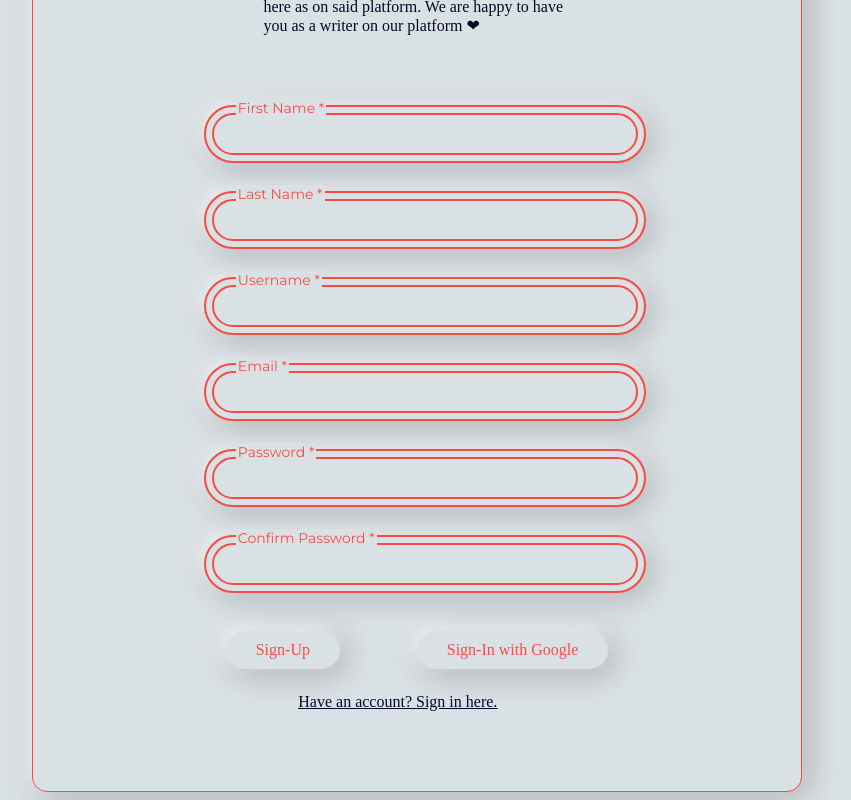
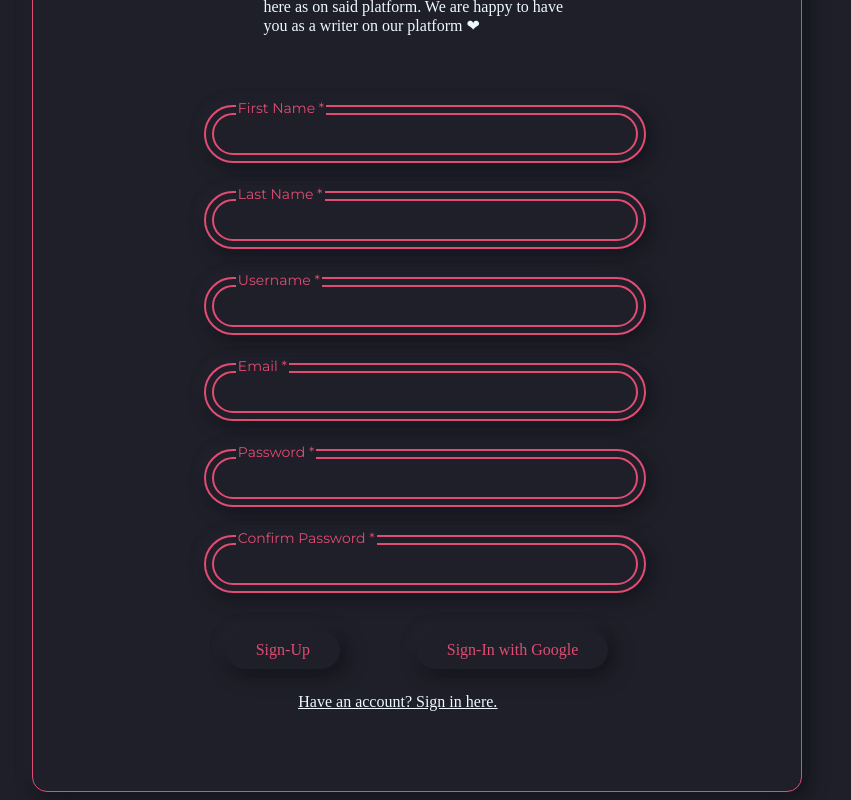
Before and after one commit to Nexalys/Echoes, a React (Vite) app in the folder frontend/: page /sign-up in a window 1280 px wide. Shown: the part 368-1168 px from the top of the page, without its empty margins (223-1074 px from the left). Built offline with nearby package versions, Linux system fonts and the light colour scheme.

Commit message:
updated signup page

```diff
--- a/frontend/index.html
+++ b/frontend/index.html
@@ -1,5 +1,5 @@
 <!doctype html>
-<html lang="en" data-theme="light">
+<html lang="en" data-theme="dark">
   <head>
     <meta charset="UTF-8" />
     <meta name="viewport" content="width=device-width, initial-scale=1.0" />
--- a/frontend/src/index.css
+++ b/frontend/src/index.css
@@ -8,6 +8,7 @@
   --accent: #F64C46;
   --accent-tp: #F64C4660;
 
+  --background2:#f877b343;
   --main-shadow: -5px -5px 20px 0px rgba(255, 255, 255, 0.70), 5px 5px 30px 0px rgba(30, 31, 40, 0.30);
   --floating-shadow: var(--main-shadow)
 }
@@ -19,6 +20,7 @@
   --secondary: #5B486A;
   --accent: #E14C73;
   --accent-tp: #E14C7360;
+  --background2:#5b486a7d;
 
   --main-shadow: -5px -5px 20px 0px rgba(216, 224, 253, 0.05) inset, 5px 5px 20px 0px rgba(0, 0, 0, 0.25) inset, -5px -5px 20px 0px rgba(161, 166, 207, 0.05), 5px 5px 20px 0px rgba(8, 10, 17, 0.25);
   --floating-shadow: -5px -5px 20px 0px rgba(161, 166, 207, 0.05), 5px 5px 20px 0px rgba(8, 10, 17, 0.55);
--- a/frontend/src/pages/sign-up/sign-up.css
+++ b/frontend/src/pages/sign-up/sign-up.css
@@ -128,10 +128,11 @@
     font-style: normal;
     font-weight: 350;
     line-height: normal;
+    transition: all 0.3s ease-in-out;
 }
 
 .signup-button:hover {
-    background-color: var(--secondary);
+    background-color: var(--background2);
 }
 
 .signup-form-group p {
```
